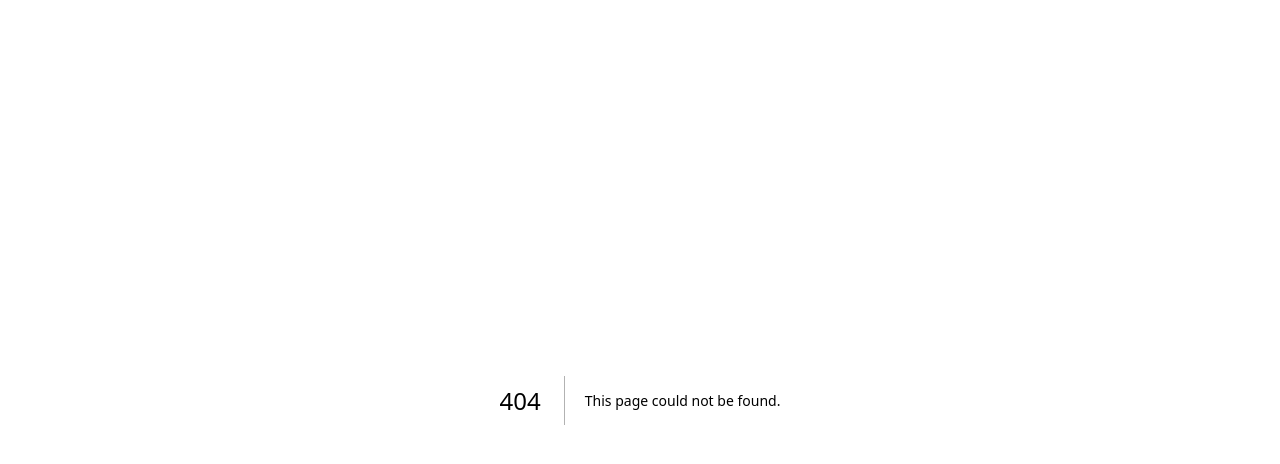
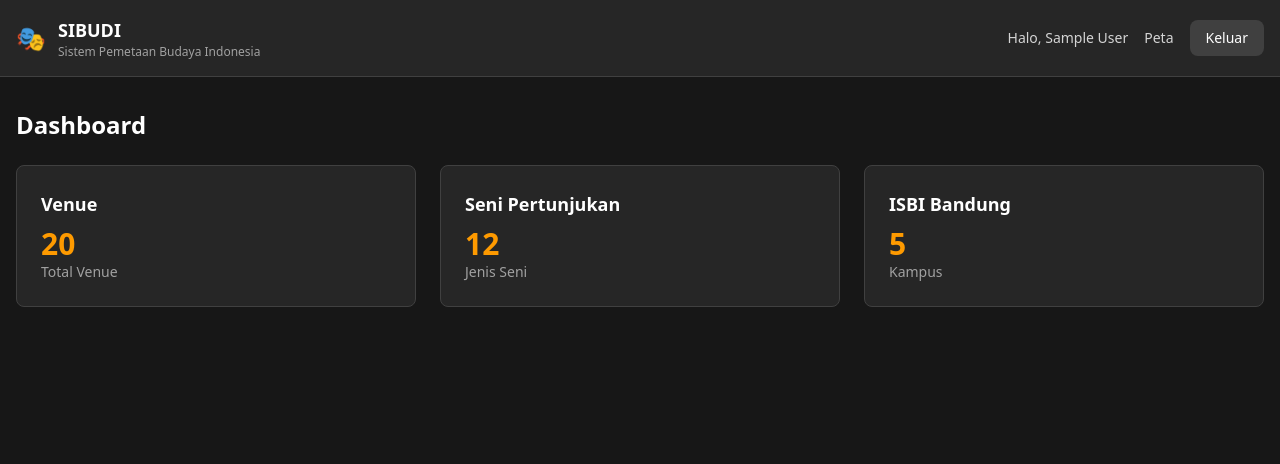
Before and after one commit to Fadilahakbar244/PROJEK-WEBSITE-SIBUDI-, a Next.js app: page /dashboard in a window 1280 px wide. Before the commit this address had no page. Shown: the top 464 px of the page. Built offline with nearby package versions, Linux system fonts and the light colour scheme; no server answers; sample sign-in values are in the browser's storage.

Commit message:
integrate next-auth with multi-user login and SIBUDI branding

```diff
--- a/package.json
+++ b/package.json
@@ -11,6 +11,7 @@
   },
   "dependencies": {
     "next": "^16.1.3",
+    "next-auth": "^4.24.14",
     "react": "^19.2.3",
     "react-dom": "^19.2.3"
   },
--- /dev/null
+++ b/src/app/Providers.tsx
@@ -0,0 +1,7 @@
+"use client";
+
+import { SessionProvider } from "next-auth/react";
+
+export function Providers({ children }: { children: React.ReactNode }) {
+  return <SessionProvider>{children}</SessionProvider>;
+}
--- /dev/null
+++ b/src/app/api/auth/[...nextauth]/route.ts
@@ -0,0 +1,60 @@
+import NextAuth, { AuthOptions } from "next-auth";
+import CredentialsProvider from "next-auth/providers/credentials";
+
+const users = [
+  { id: "1", name: "Mahasiswa ISBI", email: "mahasiswa@isbi.ac.id", password: "isbi2024" },
+  { id: "2", name: "Admin SIBUDI", email: "admin@isbi.ac.id", password: "admin123" },
+  { id: "3", name: "Dosen ISBI", email: "dosen@isbi.ac.id", password: "dosen123" },
+];
+
+export const authOptions: AuthOptions = {
+  providers: [
+    CredentialsProvider({
+      name: "Credentials",
+      credentials: {
+        email: { label: "Email", type: "email" },
+        password: { label: "Password", type: "password" },
+      },
+      async authorize(credentials) {
+        if (!credentials?.email || !credentials?.password) {
+          return null;
+        }
+
+        const user = users.find(
+          (u) => u.email === credentials.email && u.password === credentials.password
+        );
+
+        if (user) {
+          return { id: user.id, name: user.name, email: user.email };
+        }
+
+        return null;
+      },
+    }),
+  ],
+  pages: {
+    signIn: "/login",
+  },
+  session: {
+    strategy: "jwt",
+    maxAge: 24 * 60 * 60,
+  },
+  callbacks: {
+    async jwt({ token, user }) {
+      if (user) {
+        token.id = user.id;
+      }
+      return token;
+    },
+    async session({ session, token }) {
+      if (session.user) {
+        session.user.name = token.name as string;
+      }
+      return session;
+    },
+  },
+  secret: process.env.NEXTAUTH_SECRET || "sipudi-secret-key-2024",
+};
+
+const handler = NextAuth(authOptions);
+export { handler as GET, handler as POST };
--- /dev/null
+++ b/src/app/dashboard/page.tsx
@@ -0,0 +1,63 @@
+import { getServerSession } from "next-auth";
+import { authOptions } from "../api/auth/[...nextauth]/route";
+import { redirect } from "next/navigation";
+import Link from "next/link";
+
+export default async function Dashboard() {
+  const session = await getServerSession(authOptions);
+
+  if (!session) {
+    redirect("/login");
+  }
+
+  return (
+    <main className="min-h-screen bg-neutral-900">
+      <header className="bg-neutral-800 border-b border-neutral-700">
+        <div className="max-w-7xl mx-auto px-4 py-4 flex items-center justify-between">
+          <div className="flex items-center gap-3">
+            <span className="text-2xl">🎭</span>
+            <div>
+              <h1 className="text-lg font-bold text-white">SIBUDI</h1>
+              <p className="text-xs text-neutral-400">Sistem Pemetaan Budaya Indonesia</p>
+            </div>
+          </div>
+          <nav className="flex items-center gap-4">
+            <span className="text-neutral-300 text-sm">Halo, {session.user?.name}</span>
+            <Link href="/" className="text-neutral-300 hover:text-amber-500 transition text-sm">
+              Peta
+            </Link>
+            <form action={async () => {
+              "use server";
+              const { signOut } = await import("next-auth/react");
+              await signOut({ callbackUrl: "/" });
+            }}>
+              <button type="submit" className="px-4 py-2 bg-neutral-700 hover:bg-neutral-600 text-white text-sm rounded-lg transition">
+                Keluar
+              </button>
+            </form>
+          </nav>
+        </div>
+      </header>
+      <div className="max-w-7xl mx-auto px-4 py-8">
+        <h2 className="text-2xl font-bold text-white mb-6">Dashboard</h2>
+        <div className="grid grid-cols-1 md:grid-cols-3 gap-6">
+          <div className="bg-neutral-800 rounded-lg border border-neutral-700 p-6">
+            <h3 className="text-lg font-semibold text-white mb-2">Venue</h3>
+            <p className="text-3xl font-bold text-amber-500">20</p>
+            <p className="text-neutral-400 text-sm">Total Venue</p>
+          </div>
+          <div className="bg-neutral-800 rounded-lg border border-neutral-700 p-6">
+            <h3 className="text-lg font-semibold text-white mb-2">Seni Pertunjukan</h3>
+            <p className="text-3xl font-bold text-amber-500">12</p>
+            <p className="text-neutral-400 text-sm">Jenis Seni</p>
+          </div>
+          <div className="bg-neutral-800 rounded-lg border border-neutral-700 p-6">
+            <h3 className="text-lg font-semibold text-white mb-2">ISBI Bandung</h3>
+            <p className="text-3xl font-bold text-amber-500">5</p>
+            <p className="text-neutral-400 text-sm">Kampus</p>
+          </div>
+        </div>
+      </div>
+    </main>
+  );
+}
--- a/src/app/layout.tsx
+++ b/src/app/layout.tsx
@@ -1,6 +1,7 @@
 import type { Metadata } from "next";
 import { Geist, Geist_Mono } from "next/font/google";
 import "./globals.css";
+import { Providers } from "./Providers";
 
 const geistSans = Geist({
   variable: "--font-geist-sans",
@@ -13,8 +14,8 @@ const geistMono = Geist_Mono({
 });
 
 export const metadata: Metadata = {
-  title: "ISBI Bandung - Seni Pertunjukan Jawa Barat",
-  description: "Sistem Pemetaan Ensiklopedia Seni Pertunjukan Jawa Barat",
+  title: "SIBUDI - Sistem Pemetaan Budaya",
+  description: "Sistem Pemetaan Ensiklopedia Seni Pertunjukan Jawa Barat - ISBI Bandung",
 };
 
 export default function RootLayout({
@@ -23,11 +24,11 @@ export default function RootLayout({
   children: React.ReactNode;
 }>) {
   return (
-    <html lang="en">
+    <html lang="id">
       <body
         className={`${geistSans.variable} ${geistMono.variable} antialiased`}
       >
-        {children}
+        <Providers>{children}</Providers>
       </body>
     </html>
   );
--- a/src/app/login/page.tsx
+++ b/src/app/login/page.tsx
@@ -1,12 +1,13 @@
 "use client";
 
 import { useState, FormEvent } from "react";
+import { signIn } from "next-auth/react";
 import { useRouter } from "next/navigation";
 import Link from "next/link";
 
 export default function LoginPage() {
   const router = useRouter();
-  const [username, setUsername] = useState("");
+  const [email, setEmail] = useState("");
   const [password, setPassword] = useState("");
   const [error, setError] = useState("");
   const [loading, setLoading] = useState(false);
@@ -16,20 +17,25 @@ export default function LoginPage() {
     setError("");
     setLoading(true);
 
-    if (!username || !password) {
-      setError("Username dan password harus diisi");
+    if (!email || !password) {
+      setError("Email dan password harus diisi");
       setLoading(false);
       return;
     }
 
-    await new Promise((resolve) => setTimeout(resolve, 1000));
+    const result = await signIn("credentials", {
+      email,
+      password,
+      redirect: false,
+    });
 
-    if (username === "admin" && password === "isbi2024") {
+    if (result?.error) {
+      setError("Email atau password salah");
+      setLoading(false);
+    } else {
       router.push("/");
-    } else {
-      setError("Username atau password salah");
+      router.refresh();
     }
-    setLoading(false);
   };
 
   return (
@@ -37,23 +43,24 @@ export default function LoginPage() {
       <div className="w-full max-w-md">
         <div className="bg-neutral-800 rounded-lg shadow-xl p-8 border border-neutral-700">
           <div className="text-center mb-8">
-            <h1 className="text-2xl font-bold text-amber-500 mb-2">🎭</h1>
-            <h2 className="text-xl font-semibold text-white">Sistem Pemetaan</h2>
-            <p className="text-neutral-400 text-sm">Ensiklopedia Seni Pertunjukan Jawa Barat</p>
+            <h1 className="text-3xl font-bold text-amber-500 mb-2">🎭</h1>
+            <h2 className="text-2xl font-bold text-white">SIBUDI</h2>
+            <p className="text-neutral-400 text-sm">Sistem Pemetaan Budaya Indonesia</p>
+            <p className="text-neutral-500 text-xs mt-2">ISBI Bandung</p>
           </div>
 
           <form onSubmit={handleSubmit} className="space-y-6">
             <div>
-              <label htmlFor="username" className="block text-sm font-medium text-neutral-300 mb-2">
-                Username
+              <label htmlFor="email" className="block text-sm font-medium text-neutral-300 mb-2">
+                Email
               </label>
               <input
-                type="text"
-                id="username"
-                value={username}
-                onChange={(e) => setUsername(e.target.value)}
+                type="email"
+                id="email"
+                value={email}
+                onChange={(e) => setEmail(e.target.value)}
                 className="w-full px-4 py-3 bg-neutral-700 border border-neutral-600 rounded-lg text-white placeholder-neutral-400 focus:outline-none focus:ring-2 focus:ring-amber-500 focus:border-transparent transition"
-                placeholder="Masukkan username"
+                placeholder="nama@isbi.ac.id"
               />
             </div>
 
@@ -96,7 +103,16 @@ export default function LoginPage() {
             </button>
           </form>
 
-          <div className="mt-6 text-center">
+          <div className="mt-6 p-4 bg-neutral-700/50 rounded-lg">
+            <p className="text-neutral-400 text-xs text-center mb-2">Akun Demo:</p>
+            <div className="text-neutral-500 text-xs space-y-1">
+              <p>Mahasiswa: mahasiswa@isbi.ac.id / isbi2024</p>
+              <p>Admin: admin@isbi.ac.id / admin123</p>
+              <p>Dosen: dosen@isbi.ac.id / dosen123</p>
+            </div>
+          </div>
+
+          <div className="mt-4 text-center">
             <Link href="/" className="text-sm text-neutral-400 hover:text-amber-500 transition">
               ← Kembali ke Peta
             </Link>
@@ -104,7 +120,7 @@ export default function LoginPage() {
         </div>
 
         <p className="text-center text-neutral-500 text-xs mt-6">
-          © 2024 ISBI Bandung — Sistem Pemetaan Ensiklopedia Seni Pertunjukan Jawa Barat
+          © 2024 SIBUDI — ISBI Bandung
         </p>
       </div>
     </main>
--- a/src/app/page.tsx
+++ b/src/app/page.tsx
@@ -1,6 +1,10 @@
 import Link from "next/link";
+import { getServerSession } from "next-auth";
+import { authOptions } from "./api/auth/[...nextauth]/route";
 
-export default function Home() {
+export default async function Home() {
+  const session = await getServerSession(authOptions);
+
   return (
     <main className="min-h-screen bg-neutral-900">
       <header className="bg-neutral-800 border-b border-neutral-700">
@@ -8,24 +12,41 @@ export default function Home() {
           <div className="flex items-center gap-3">
             <span className="text-2xl">🎭</span>
             <div>
-              <h1 className="text-lg font-bold text-white">ISBIBANDUNG</h1>
-              <p className="text-xs text-neutral-400">Seni Pertunjukan Jawa Barat</p>
+              <h1 className="text-lg font-bold text-white">SIBUDI</h1>
+              <p className="text-xs text-neutral-400">Sistem Pemetaan Budaya Indonesia</p>
             </div>
           </div>
           <nav className="flex items-center gap-4">
-            <Link href="/kampus" className="text-neutral-300 hover:text-amber-500 transition text-sm">
-              Info Kampus
-            </Link>
-            <Link href="/login" className="px-4 py-2 bg-amber-600 hover:bg-amber-700 text-white text-sm rounded-lg transition">
-              Login
-            </Link>
+            {session ? (
+              <>
+                <span className="text-neutral-300 text-sm">Halo, {session.user?.name}</span>
+                <Link href="/dashboard" className="text-neutral-300 hover:text-amber-500 transition text-sm">
+                  Dashboard
+                </Link>
+                <form action={async () => {
+                  "use server";
+                  const { signOut } = await import("next-auth/react");
+                  await signOut({ callbackUrl: "/" });
+                }}>
+                  <button type="submit" className="px-4 py-2 bg-neutral-700 hover:bg-neutral-600 text-white text-sm rounded-lg transition">
+                    Keluar
+                  </button>
+                </form>
+              </>
+            ) : (
+              <>
+                <Link href="/login" className="px-4 py-2 bg-amber-600 hover:bg-amber-700 text-white text-sm rounded-lg transition">
+                  Login
+                </Link>
+              </>
+            )}
           </nav>
         </div>
       </header>
       <div className="max-w-7xl mx-auto px-4 py-8">
         <div className="text-center mb-8">
           <h2 className="text-3xl font-bold text-white mb-2">Sistem Pemetaan Ensiklopedia</h2>
-          <p className="text-neutral-400">Peta Seni Pertunjukan Jawa Barat</p>
+          <p className="text-neutral-400">Seni Pertunjukan Jawa Barat - ISBI Bandung</p>
         </div>
         <div className="bg-neutral-800 rounded-lg border border-neutral-700 min-h-[400px] flex items-center justify-center">
           <p className="text-neutral-500">Memuat Peta...</p>
```
Also changed, not shown: 1 other file (tests, documents, lock files or other folders).
